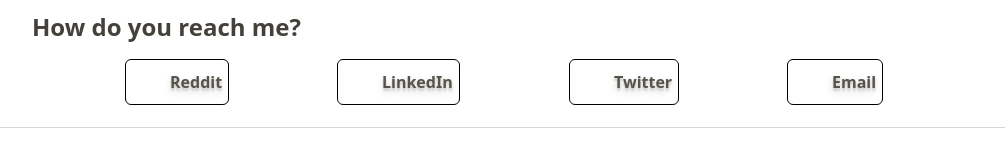
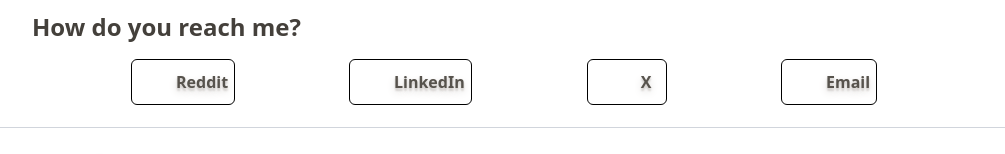
Before and after one commit to Xirlorm/dev-folio, a React (Vite) app: page / in a window 1280 px wide. Shown: the part 760-914 px from the top of the page, without its empty margins (136-1141 px from the left). Built offline with nearby package versions, Linux system fonts and the light colour scheme; some icons are missing.

Commit message:
Updated urls in contact info section

```diff
--- a/src/pages/Home.tsx
+++ b/src/pages/Home.tsx
@@ -61,7 +61,7 @@
         <h3 className="text-2xl font-extrabold my-2">How do you reach me?</h3>
         <ul className="">
           <li>
-            <Link to="">
+            <Link to="https://www.reddit.com/user/xirlohm">
               <Icon
                 className="contact-icon"
                 icon="simple-icons:reddit"
@@ -72,7 +72,7 @@
             </Link>
           </li>
           <li>
-            <Link to="">
+            <Link to="https://www.linkedin.com/in/xirlorm">
               <Icon
                 className="contact-icon"
                 icon="simple-icons:linkedin"
@@ -83,14 +83,14 @@
             </Link>
           </li>
           <li>
-            <Link to="">
+            <Link to="https://x.com/Xirlorm">
               <Icon
                 className="contact-icon"
                 icon="simple-icons:x"
                 width="28"
                 height="28"
               />
-              <h3>Twitter</h3>
+              <h3>X</h3>
             </Link>
           </li>
           <li>
```
